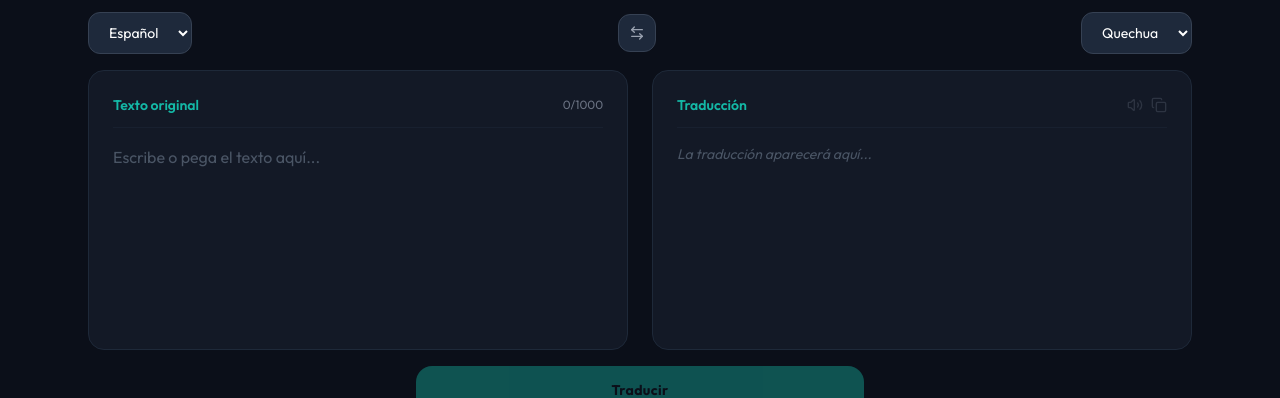
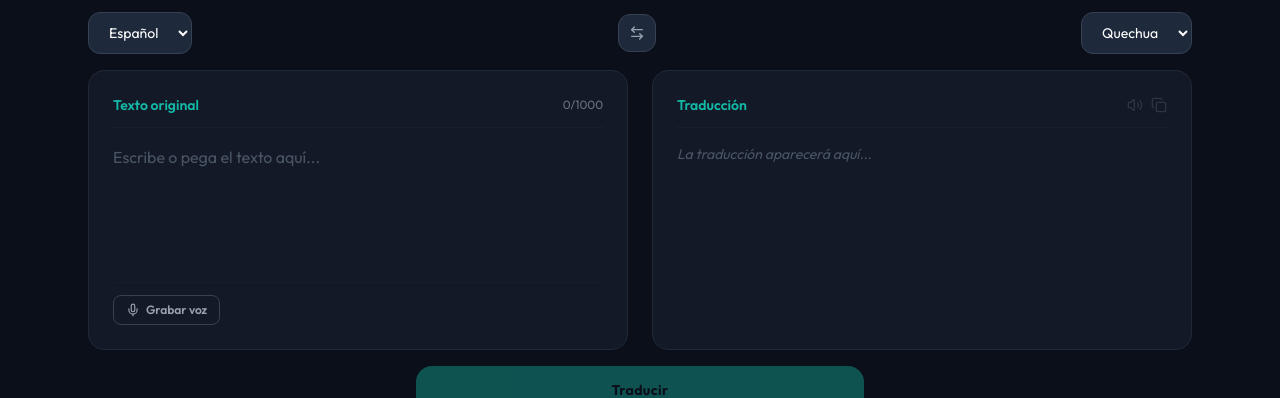
Before and after one commit to Fran0808/runa-translate-ai, a React (Vite) app in the folder web/: page / in a window 1280 px wide. Shown: the part 267-665 px from the top of the page. Built offline with nearby package versions, Linux system fonts and the light colour scheme.

Commit message:
feat: integrar microfono

```diff
--- a/web/src/pages/TranslationPage.tsx
+++ b/web/src/pages/TranslationPage.tsx
@@ -1,5 +1,5 @@
-import { useState } from 'react';
-import { ArrowLeftRight, Copy, Volume2, Trash2, Check, Loader2 } from 'lucide-react';
+import { useState, useRef } from 'react';
+import { ArrowLeftRight, Copy, Volume2, Trash2, Check, Loader2, Mic } from 'lucide-react';
 import { translateText } from '../services/api';
 import type { LangCode } from '../services/api';
 import { speakText } from '../services/speech';
@@ -36,6 +36,65 @@ export default function TranslationPage({
   const [isLoading, setIsLoading] = useState(false);
   const [error, setError] = useState('');
   const [copied, setCopied] = useState(false);
+  const [isRecording, setIsRecording] = useState(false);
+  const recognitionRef = useRef<any>(null);
+
+  const handleToggleRecord = () => {
+    const SpeechRecognition = (window as any).SpeechRecognition || (window as any).webkitSpeechRecognition;
+
+    if (!SpeechRecognition) {
+      setError('Tu navegador no soporta el reconocimiento de voz nativo. Por favor usa Google Chrome o Microsoft Edge.');
+      return;
+    }
+
+    if (isRecording) {
+      if (recognitionRef.current) {
+        recognitionRef.current.stop();
+      }
+      setIsRecording(false);
+    } else {
+      setError('');
+      try {
+        const recognition = new SpeechRecognition();
+        recognitionRef.current = recognition;
+
+        recognition.continuous = false;
+        recognition.interimResults = false;
+        recognition.lang = 'es-PE';
+
+        recognition.onstart = () => {
+          setIsRecording(true);
+        };
+
+        recognition.onerror = (event: any) => {
+          if (event.error === 'not-allowed') {
+            setError('Acceso al micrófono denegado. Permite el uso del micrófono en la configuración de tu navegador.');
+          } else {
+            setError(`Error de reconocimiento: ${event.error}`);
+          }
+          setIsRecording(false);
+        };
+
+        recognition.onend = () => {
+          setIsRecording(false);
+        };
+
+        recognition.onresult = (event: any) => {
+          const transcript = event.results[0][0].transcript;
+          if (transcript) {
+            setSourceText(transcript);
+          } else {
+            setError('No se pudo reconocer ninguna palabra.');
+          }
+        };
+
+        recognition.start();
+      } catch (err) {
+        setError('Error al iniciar el reconocimiento de voz.');
+        setIsRecording(false);
+      }
+    }
+  };
 
   const handleSwap = () => {
     setSourceLang(targetLang);
@@ -130,15 +189,30 @@ export default function TranslationPage({
             placeholder="Escribe o pega el texto aquí..."
             className="w-full flex-1 bg-transparent border-0 resize-none text-gray-200 placeholder-gray-600 focus:ring-0 focus:outline-none text-base leading-relaxed"
           />
-          {sourceText && (
+          {/* Action Row */}
+          <div className="flex items-center gap-4 mt-3 pt-3 border-t border-gray-800/30">
             <button
-              onClick={() => setSourceText('')}
-              className="self-start mt-3 flex items-center gap-1.5 text-xs text-gray-500 hover:text-gray-300 transition-colors cursor-pointer"
+              onClick={handleToggleRecord}
+              className={`flex items-center gap-1.5 text-xs font-semibold px-3 py-1.5 rounded-lg border transition-all cursor-pointer ${
+                isRecording
+                  ? 'bg-brand-gold/10 border-brand-gold text-brand-gold animate-pulse'
+                  : 'bg-transparent border-gray-700 text-gray-400 hover:text-brand-teal hover:border-brand-teal'
+              }`}
             >
-              <Trash2 className="w-3.5 h-3.5" />
-              Limpiar
+              <Mic className="w-3.5 h-3.5" />
+              {isRecording ? 'Detener grabación' : 'Grabar voz'}
             </button>
-          )}
+
+            {sourceText && (
+              <button
+                onClick={() => { setSourceText(''); setTranslatedText(''); setError(''); }}
+                className="flex items-center gap-1.5 text-xs text-gray-500 hover:text-gray-300 transition-colors cursor-pointer"
+              >
+                <Trash2 className="w-3.5 h-3.5" />
+                Limpiar
+              </button>
+            )}
+          </div>
         </div>
 
         <div className="bg-dark-panel/40 border border-gray-800 rounded-2xl p-6 flex flex-col min-h-70">
```
Also changed, not shown: web/src/services/api.ts (line endings or trailing spaces).
